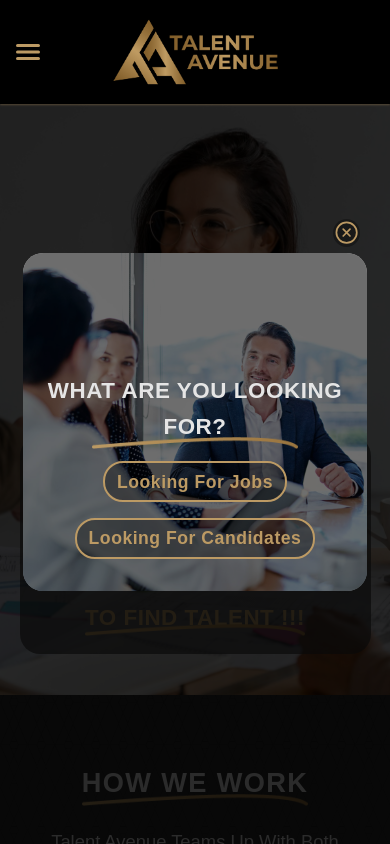
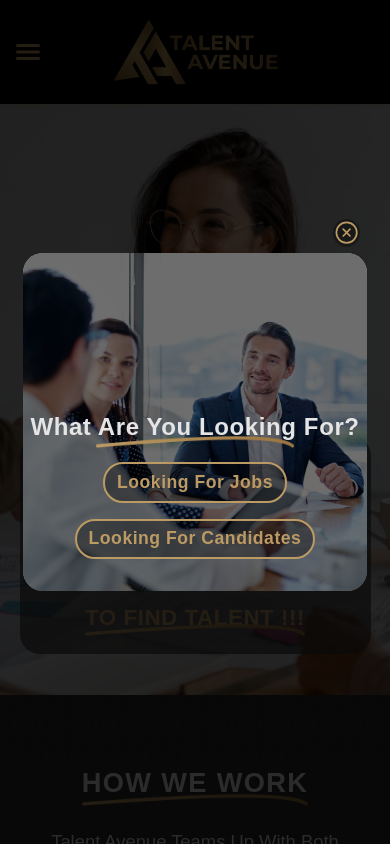
Before and after one commit to AnserShafiq/TalentAvenue, a React (Create React App) app: page / in a window 390 px wide. Both pictures are taken after a click on the button "TO FIND TALENT !!!". Shown: the top 844 px of the page. Built offline with nearby package versions, Linux system fonts and the light colour scheme; a web font is replaced by a local one.

Commit message:
Added phone number syntax restriction

```diff
--- a/src/Components/Cards/IndustryCard.jsx
+++ b/src/Components/Cards/IndustryCard.jsx
@@ -1,5 +1,5 @@
 import React from 'react'
-import { Link } from 'react-router-dom'
+import Popup from '../PopUp'
 
 const IndustryCard = ({title, desc, link, profile}) => {
   return (
@@ -8,7 +8,7 @@ const IndustryCard = ({title, desc, link, profile}) => {
         <div className='flex flex-col px-6 py-4'>
             <h3 className=' text-cardTitle-m lg:text-cardTitle-d text-g-1 capitalize font-semibold tracking-wide'>{title}</h3>
             <p className='text-[1.2rem] text-w-1 mb-4'>{desc}</p>
-            <Link className=' text-g-1 text-[1.2rem] border-b-2 border-transparent hover:text-w-1 hover:border-g-1 w-fit ' to={link}>Apply Now</Link>
+            <Popup btnCSS={'text-g-1 text-[1.2rem] border-b-2 border-transparent z-0 hover:text-w-1 hover:border-g-1 w-fit'}>Apply Now</Popup>
         </div>
     </div>
   )
--- a/src/Components/PopUp.jsx
+++ b/src/Components/PopUp.jsx
@@ -9,10 +9,8 @@ import Underlining from './Underlining';
 export default function Popup({children, btnCSS}) {
 
     const DataDisplay = (props) => {
-
-
         return props.trigger ? (
-            <div className='fixed top-0 left-0 h-full w-full flex flex-col items-center justify-center bg-[#000000cf]'>
+            <div className='fixed z-[10] top-0 left-0 h-full w-full flex flex-col items-center justify-center bg-[#000000cf]'>
                 <div className={`w-[88%] lg:w-[35vw] 2xl:w-[33vw] h-[40vh] lg:h-[45vh] 2xl:h-[43vh] relative `}>
                     <div className='bg-PopUpBg-1 bg-center bg-cover h-full w-full rounded-[20px]' alt='Pop Up Background'/>
                     <div className='absolute top-0 left-0 w-full h-full bg-[#0000008f] rounded-[20px] flex flex-col items-center justify-center'>
@@ -27,14 +25,14 @@ export default function Popup({children, btnCSS}) {
     const [popupCall, setPopupCall] = useState(false);
 
     return (
-        <div className='z-[1]'>
+        <div className=''>
             <button className={` ${btnCSS}`} onClick={() => setPopupCall(true)}>{children}</button>
             <DataDisplay trigger={popupCall} setTrigger={setPopupCall}>
                 <div className='flex flex-col justify-end h-full pb-8 lg:pb-12'>
-                    <div className='font-bold tracking-wide lg:text-[1.8rem] leading-relaxed mb-4'><Underlining bodytext={'What are you looking for?'} textcolor={'w-1'}/></div>
+                    <div className='font-bold capitalize tracking-wide text-[1.5rem] lg:text-[1.8rem] leading-relaxed mb-4'><Underlining bodytext={'What are you looking for?'} textcolor={'w-1'}/></div>
                     <div className='flex flex-col items-center'>
-                        <Link className='px-3 py-[1.5%] capitalize text-g-1 rounded-[20px] border-2 text-[1.1rem] lg:text-[1.3rem] bg-[#00000055] hover:bg-black tranisition-transform duration-[0.5s] ease-in-out hover:scale-[1.05]  border-g-1 w-fit mb-4' to='/job-seekers/job-application'>Looking for jobs </Link>
-                        <Link className='px-3 py-[1.5%] capitalize text-g-1 rounded-[20px] border-2 text-[1.1rem] lg:text-[1.3rem] bg-[#00000055] hover:bg-black tranisition-transform duration-[0.5s] ease-in-out hover:scale-[1.05]  border-g-1 w-fit' to='/employers/employees-required'>Looking for candidates</Link>
+                        <Link className='px-3 py-[1.5%] capitalize text-g-1 rounded-[20px] border-2 text-[1.1rem] lg:text-[1.3rem] bg-[#00000055] hover:bg-black tranisition-transform duration-[0.5s] ease-in-out hover:scale-[1.05]  border-g-1 w-fit mb-4' to='/job-seekers/application-form'>Looking for jobs </Link>
+                        <Link className='px-3 py-[1.5%] capitalize text-g-1 rounded-[20px] border-2 text-[1.1rem] lg:text-[1.3rem] bg-[#00000055] hover:bg-black tranisition-transform duration-[0.5s] ease-in-out hover:scale-[1.05]  border-g-1 w-fit' to='/employers/application-form'>Looking for candidates</Link>
                     </div>
                 </div>
         </DataDisplay>
--- a/src/Pages/ApplicationForms/EmployersForm.jsx
+++ b/src/Pages/ApplicationForms/EmployersForm.jsx
@@ -37,8 +37,17 @@ const FormStructure = () => {
     }
 
     const handleEntry = (e) => {
-        const { name, value, dataset } = e.target;
+        let { name, value, dataset } = e.target;
         const parent = dataset.parent;
+
+        if(name === 'contactNumber'){
+            let forNumberCheck = value.replace(/\D/g,'');
+            if(forNumberCheck.length >10){
+                forNumberCheck = forNumberCheck.slice(0,10);
+            }
+            forNumberCheck = forNumberCheck.replace(/(\d{3})(\d{3})(\d{4})/, '($1) $2 $3');
+            value = forNumberCheck
+        }
 
         if(parent!=='Applicant' && parent!=='Company'){
 
```
